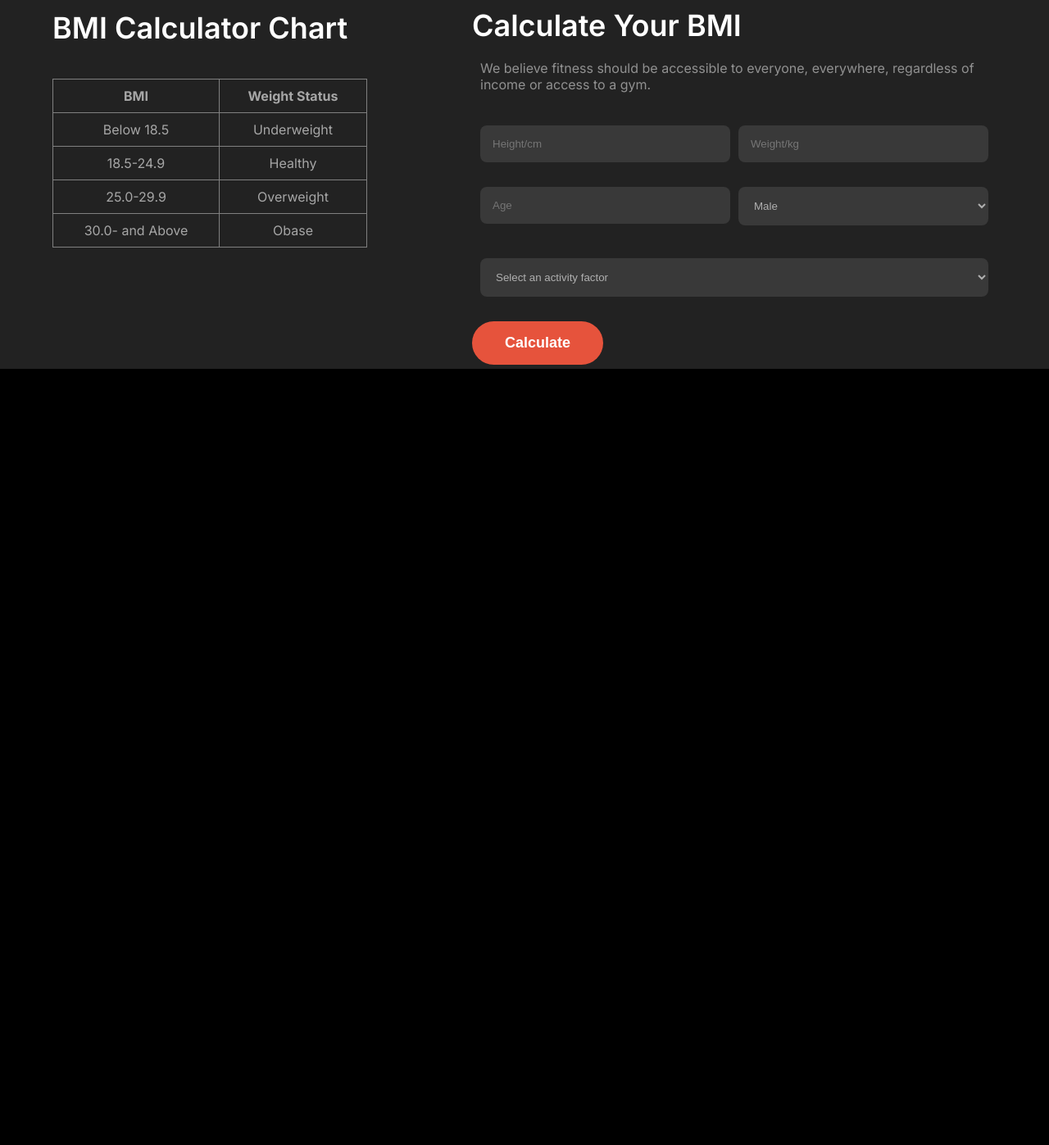
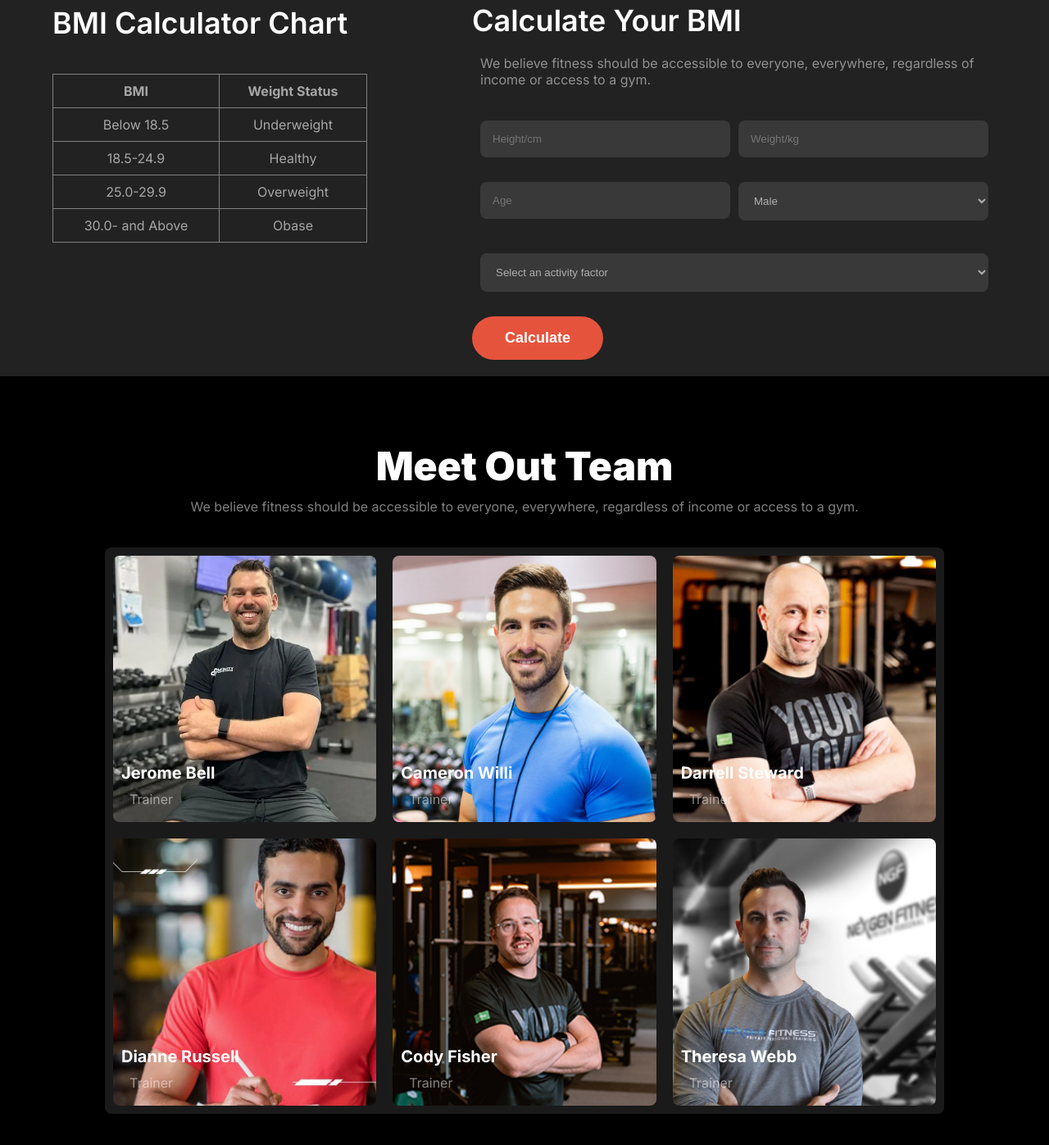
Before and after one commit to jui9797/b10-assignment2, a plain HTML site: page index.html in a window 1280 px wide. Shown: the part 1960-3357 px from the top of the page at 82% size. Before the commit the page ends 2410 px from the top, so only its background shows below. Drawn offline with Linux system fonts and the light colour scheme; a web font is replaced by a local one.

Commit message:
added team section

```diff
--- a/index.html
+++ b/index.html
@@ -162,6 +162,51 @@
                 </div>
 
             </section>
+
+            <!-- meet our team -->
+             <section class="team">
+                <h1>Meet Out Team</h1>
+                <p>We believe fitness should be accessible to everyone, everywhere, regardless of income or access to a gym.</p>
+                <div class="team-img">
+                    <div class="grid-img">
+                    <img src="images/trainer1.png" alt="">
+                    <div class="grid-title">
+                        <h4>Jerome Bell</h4>
+                        <p>Trainer</p>
+                    </div>
+                    </div>
+                    <div class="grid-img"><img src="images/trainer2.png" alt="">
+                        <div class="grid-title">
+                            <h4>Cameron Willi</h4>
+                            <p>Trainer</p>
+                        </div>
+                    </div>
+                    <div class="grid-img"><img src="images/trainer3.png" alt="">
+                        <div class="grid-title">
+                            <h4>Darrell Steward</h4>
+                            <p>Trainer</p>
+                        </div>
+                    </div>
+                    <div class="grid-img"><img src="images/trainer4.png" alt="">
+                        <div class="grid-title">
+                            <h4>Dianne Russell</h4>
+                            <p>Trainer</p>
+                        </div>
+                    </div>
+                    <div class="grid-img"><img src="images/trainer5.png" alt="">
+                        <div class="grid-title">
+                            <h4>Cody Fisher</h4>
+                            <p>Trainer</p>
+                        </div>
+                    </div>
+                    <div class="grid-img"><img src="images/trainer6.png" alt="">
+                        <div class="grid-title">
+                            <h4>Theresa Webb</h4>
+                            <p>Trainer</p>
+                        </div>
+                    </div>
+                </div>
+             </section>
     </main>
     <footer></footer>
     <script src="https://kit.fontawesome.com/f0c31f6f45.js" crossorigin="anonymous"></script>
--- a/responsive.css
+++ b/responsive.css
@@ -133,6 +133,7 @@
   /* bmi responsive */
   .bmi-content{
     flex-direction: column;
+    padding-bottom: 20px;
   }
   .bmi-heading{
     max-width: 600px;
@@ -175,4 +176,15 @@
     grid-template-columns: repeat(2, 1fr);
 }
 
+/* team */
+.team-img{
+    grid-template-columns:repeat(1, 1fr);
+    margin-bottom: 20px;
 }
+.team h1{
+    color: white;
+    font-size: 36px;
+    font-weight: 900;
+}
+
+}
--- a/styles.css
+++ b/styles.css
@@ -255,6 +255,7 @@ header{
     display: flex;
     justify-content: space-around;
     align-items: center;
+    padding-bottom: 20px;
 }
 .bmi-content h3{
     margin-bottom: 40px;
@@ -326,3 +327,51 @@ table{
 .input-textarea{
     margin: 10px;
 }
+
+/* meet our team */
+.team{
+    max-width: 80%;
+    margin: 80px auto;
+    /* border: 2px solid green; */
+    text-align: center;
+}
+.team h1{
+    color: white;
+    font-size: 48px;
+    font-weight: 900;
+}
+.team-img{
+    max-width: 100%;
+    /* border: 2px solid yellow; */
+    margin: 100px auto;
+    margin-top: 40px;
+    padding: 10px;
+    display: grid;
+    grid-template-columns: repeat(3, 1fr);
+    gap: 20px;
+    border-radius: 8px;
+    background: rgba(255, 255, 255, 0.1);
+}
+.grid-img{
+    position: relative;
+}
+
+.grid-img img{
+    width: 100%;
+    height: 100%;
+    border-radius: 8px;
+    object-fit: cover;
+}
+.grid-title{
+    position: absolute;
+   bottom: 8px;
+   left: 10px;
+}
+.grid-title h4{
+    color: white;
+    font-size: 20px;
+  font-weight: 700;
+}
+.grid-title p{
+    text-align: left;
+}
```
